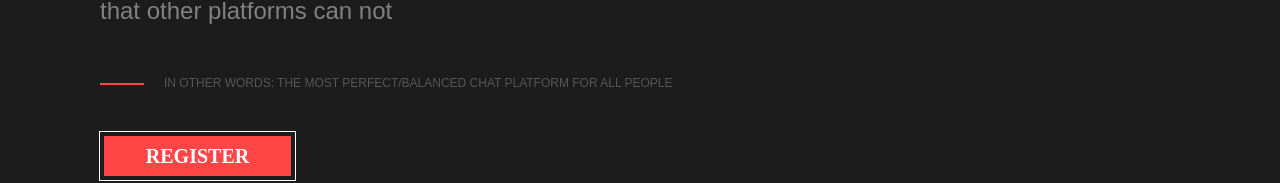
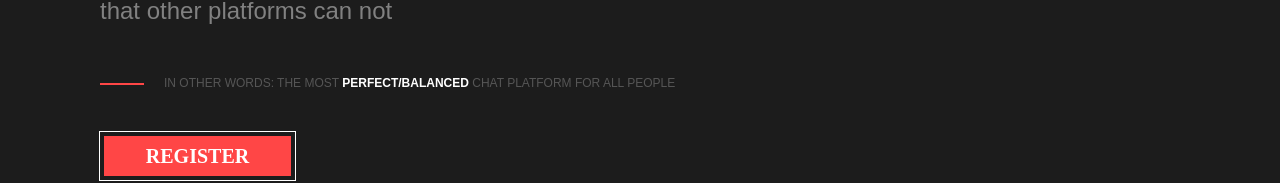
Before and after one commit to zaunchat/landing, a Next.js app: page / in a window 1280 px wide. Shown: the part 323-506 px from the top of the page. Built offline with nearby package versions, Linux system fonts and the light colour scheme; a web font is replaced by a local one.

Commit message:
feat(landing/hero): add boldness to labels

```diff
--- a/src/styles/components/landing/Hero.module.scss
+++ b/src/styles/components/landing/Hero.module.scss
@@ -24,6 +24,10 @@ $label-m: 20px;
       background-color: #ff4646;
       top: 8.7px;
       left: calc(($label-w + $label-m) * -1);
+    }
+    span {
+      font-weight: 600;
+      color: #ffffff;
     }
   }
   & > .title {
```
